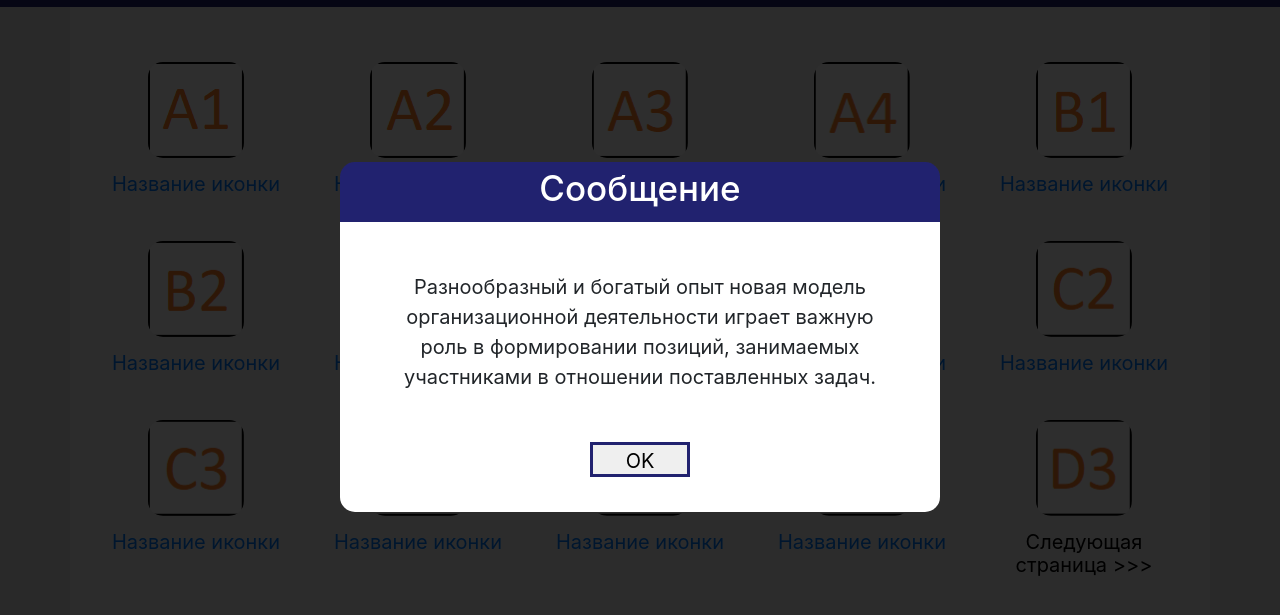
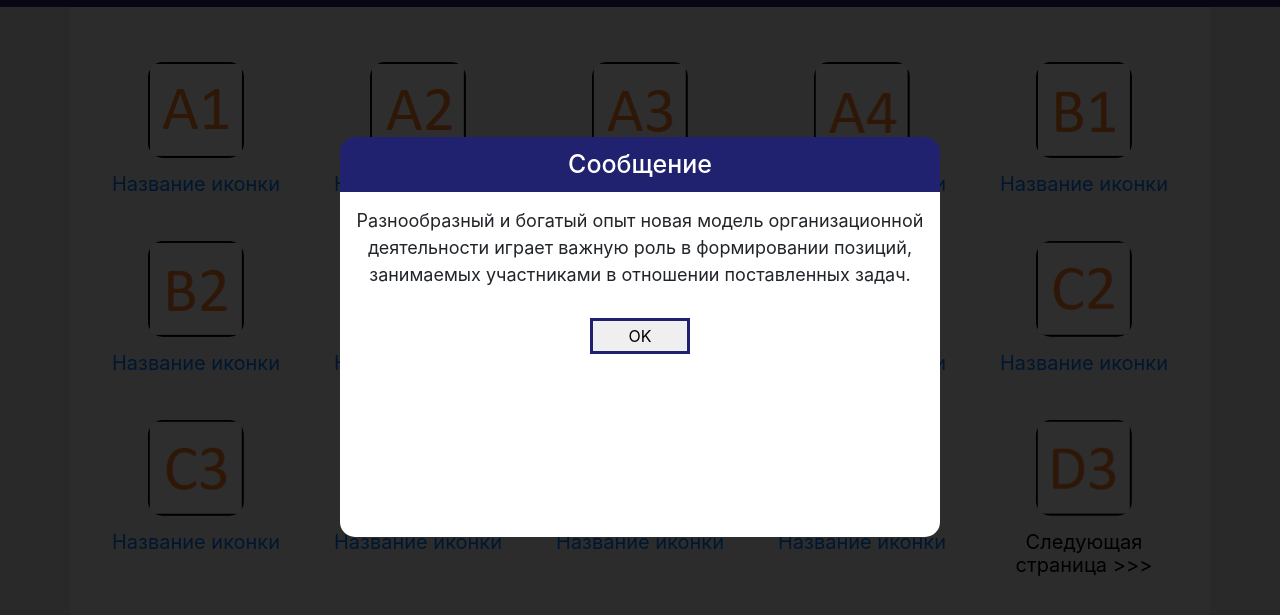
Before and after one commit to zulya-hn/corparative_portal, a website: page public/index.html in a window 1280 px wide. Shown: the part 63-678 px from the top of the page. Drawn offline with Linux system fonts and the light colour scheme.

Commit message:
improved modal popup styles;

```diff
--- a/public/index.html
+++ b/public/index.html
@@ -137,6 +137,23 @@
                             ></div>
                             <div class="icon__text">Следующая страница >>></div>
                         </button>
+
+                        <div class="corp-alert active"> <!-- class "active" here set modal popup -->
+                            <div class="alert__background"></div>
+                            <div class="alert__window">
+                                <h2 class="alert__header">
+                                    Cообщение
+                                </h2>
+                                <div class="alert__text">
+                                    Разнообразный и богатый опыт новая модель организационной деятельности играет важную роль в
+                                    формировании позиций, занимаемых участниками в отношении поставленных задач.
+                                </div>
+                                <button id="alert-ok"
+                                        class="alert__button">
+                                    Ok
+                                </button>
+                            </div>
+                        </div>
                     </div>
 
                     <div class="second-view-page js-page">
@@ -190,22 +207,6 @@
                     </div>
                 </div>
             </main>
-
-            <div class="corp-alert active">
-                <div class="alert__background"></div>
-                <div class="alert__window">
-                    <h2 class="alert__header">
-                        Cообщение
-                    </h2>
-                    <div class="alert__text">
-                        Разнообразный и богатый опыт новая модель организационной деятельности играет важную роль в
-                        формировании позиций, занимаемых участниками в отношении поставленных задач.
-                    </div>
-                    <button class="ok__button">
-                        Ok
-                    </button>
-                </div>
-            </div>
         </div>
     </body>
 </html>
--- a/resources/js/index.js
+++ b/resources/js/index.js
@@ -1,7 +1,7 @@
 import $ from 'jquery';
 import '../scss/common.scss';
 
-$(document).on('click', '.js-turn-page', () => {
+$(document).on('click', '.js-turn-page, #alert-ok', () => {
     let pages = $('.js-page');
 
     pages.toggleClass('js-current_page');
--- a/resources/scss/components/alert.scss
+++ b/resources/scss/components/alert.scss
@@ -1,7 +1,5 @@
-
 .corp-alert {
     display: none;
-
     &.active {
         display: block;
     }
@@ -10,11 +8,10 @@
 
 .alert__background {
     position: fixed;
-    width: 100%;
-    height: 100%;
-
     top: 0;
+    bottom: 0;
     left: 0;
+    right: 0;
     z-index: 100;
 
     opacity: 0.82;
@@ -23,55 +20,60 @@
 
 .alert__window {
     position: fixed;
-    top: 50%;
-    left: 50%;
+    width: 100%;
+    bottom: 0;
+    left: 0;
+    right: 0;
+    padding: 55px 15px 15px;
+    background: #FFF;
     z-index: 200;
-    transform: translate(-50%, -50%);
-
-    width: 600px;
-    height: 350px;
-    background: white;
-    border-radius: 20px 20px 15px 15px;
-    @media (max-width: 576px) {
-        width: 100%;
-        height: 30%;
-        position: fixed;
-        max-width: 100%;
-        top: 100%;
+    @media (min-width: 576px) {
+        width: 600px;
+        top: 50%;
+        left: 50%;
+        transform: translate(-50%, -50%);
+        border-radius: 20px 20px 15px 15px;
     }
-    }
+}
 
 
 .alert__header {
-    color: white;
+    position: absolute;
+    top: 0;
+    left: 0;
+    width: 100%;
+
     text-align: center;
-    display: block;
-    position: relative;
+    font-size: 22px;
+    line-height: 2.2;
 
-    width: 600px;
-    height: 60px;
-
+    color: #FFF;
     background: #21226F;
-    border-radius: 15px 15px 0 0;
-    font-size: 35px;
-    line-height: inherit;
+    @media (min-width: 576px) {
+        font-size: 25px;
+        border-radius: 15px 15px 0 0;
+    }
 }
 
 .alert__text {
-    margin: 50px;
-    font-size: 20px;
-    vertical-align: middle;
+    margin: 15px 0 30px;
+    font-size: 16px;
     text-align: center;
+    @media (min-width: 576px) {
+        font-size: 18px;
+    }
 }
 
-.ok__button {
-    width: 100px;
-    height: 35px;
-    margin: 0 250px;
+.alert__button {
+    display: block;
+    min-width: 100px;
+    padding: 0 15px;
+    margin: 0 auto;
+    line-height: 30px;
+    font-size: 16px;
 
     border: 3px solid #21226F;
     text-transform: uppercase;
-    line-height: inherit;
     &:active {
         background: #CECECF;
     }
```
Also changed, not shown: public/static/css/build.css, public/static/js/build.js.
